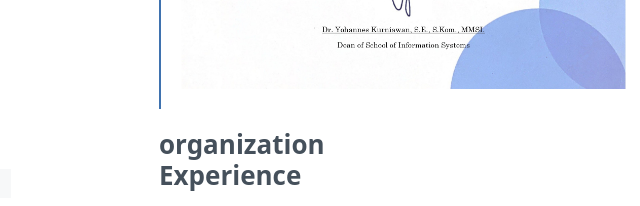
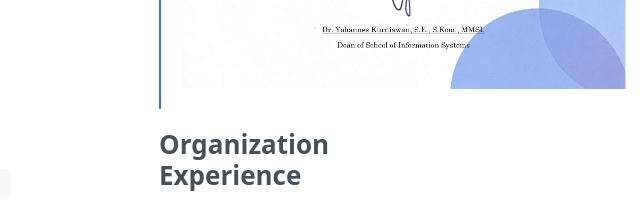
Before and after one commit to ZharfanKemal/ZharfanNasywaKemal.github.io, a plain HTML site: page index.html in a window 1280 px wide. Shown: the part 1320-1526 px from the top of the page, 493-1133 px from the left. Drawn offline with nearby package versions, Linux system fonts and the light colour scheme.

Commit message:
mengubah huruh o jadi O

```diff
--- a/index.html
+++ b/index.html
@@ -122,7 +122,7 @@ a<!DOCTYPE html>
               </div>
 
               <div class="col-lg-6">
-                  <h3 class="resume-title">organization Experience</h3>
+                  <h3 class="resume-title">Organization Experience</h3>
                   <div class="resume-item">
                     <h4>TEACH FOR INDONESIA STUDENT COMMUNITY (TFISC)</h4>
                     <h5>Activist  | March  2021 - Now</h5>
```
